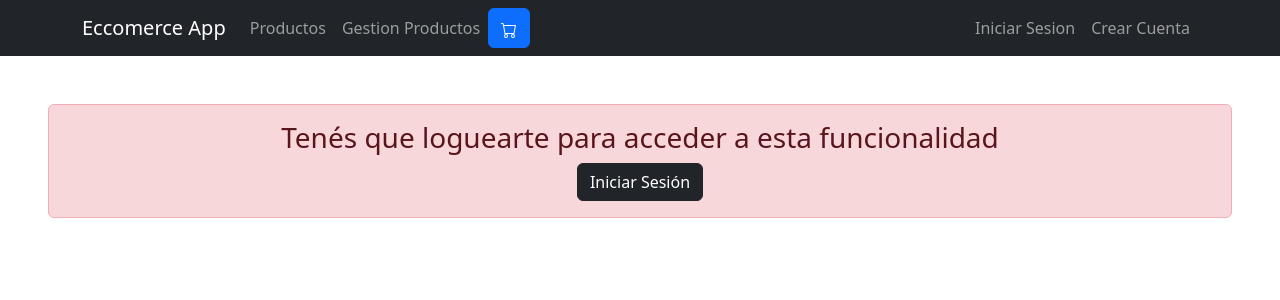
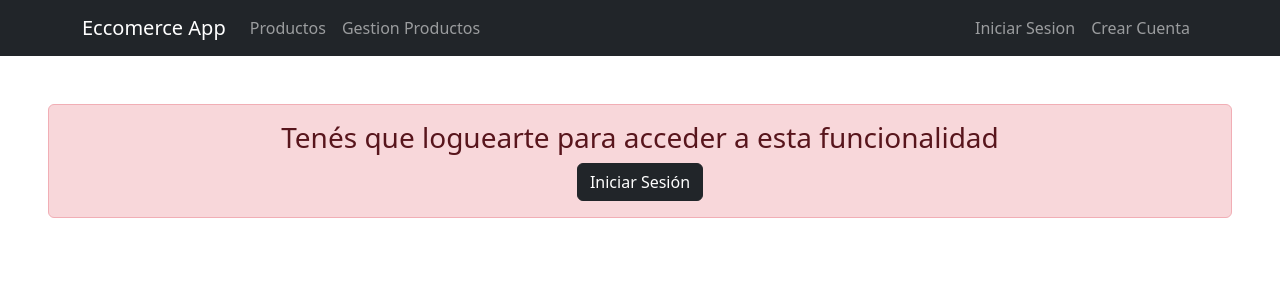
Before and after one commit to LucasGimenezArg/TPOAplicacionesFront, a React (Vite) app: page /gestionProductos in a window 1280 px wide. Shown: the top 300 px of the page. Built offline with nearby package versions, Linux system fonts and the light colour scheme; data requests are answered from the project's data file.

Commit message:
Carrito login

```diff
--- a/src/components/Header.jsx
+++ b/src/components/Header.jsx
@@ -13,10 +13,10 @@ const Header = ({ isLoggedIn, handleLogout, itemsCarrito, refreshCarrito }) => {
                     <Nav className="me-auto">
                         <Nav.Link as={Link} to="/productos">Productos</Nav.Link>
                         <Nav.Link as={Link} to="/gestionProductos">Gestion Productos</Nav.Link>
-                        <Carrito items={itemsCarrito} refresh={refreshCarrito} />
                     </Nav>
                     {isLoggedIn ? (
                         <Nav>
+                            <Carrito items={itemsCarrito} refresh={refreshCarrito} />
                             <Nav.Link as={Link} to="/perfil">Perfil</Nav.Link>
                             <Nav.Link onClick={handleLogout} as={Link} to="/">Cerrar Sesion</Nav.Link>
                         </Nav>
```
